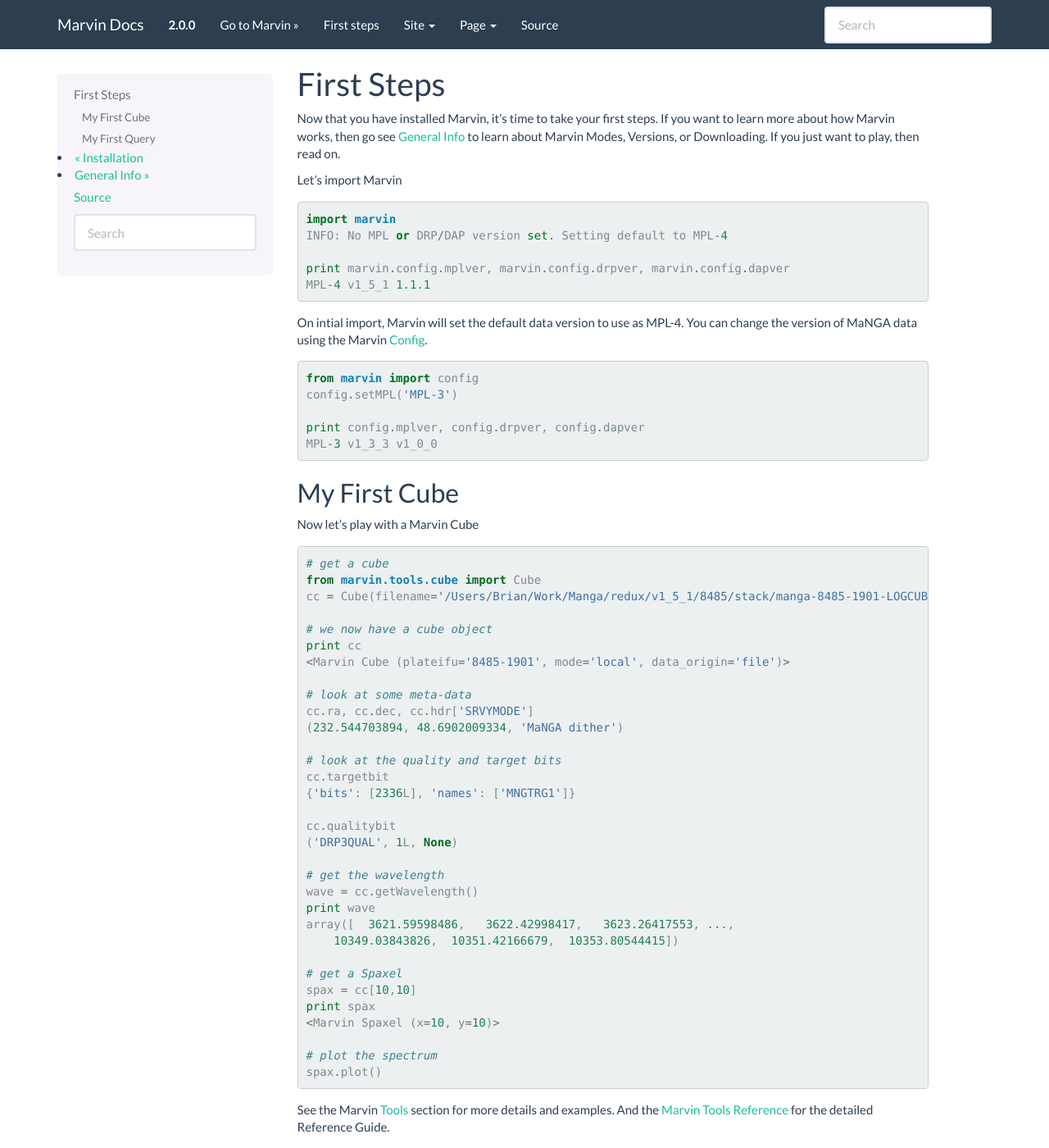
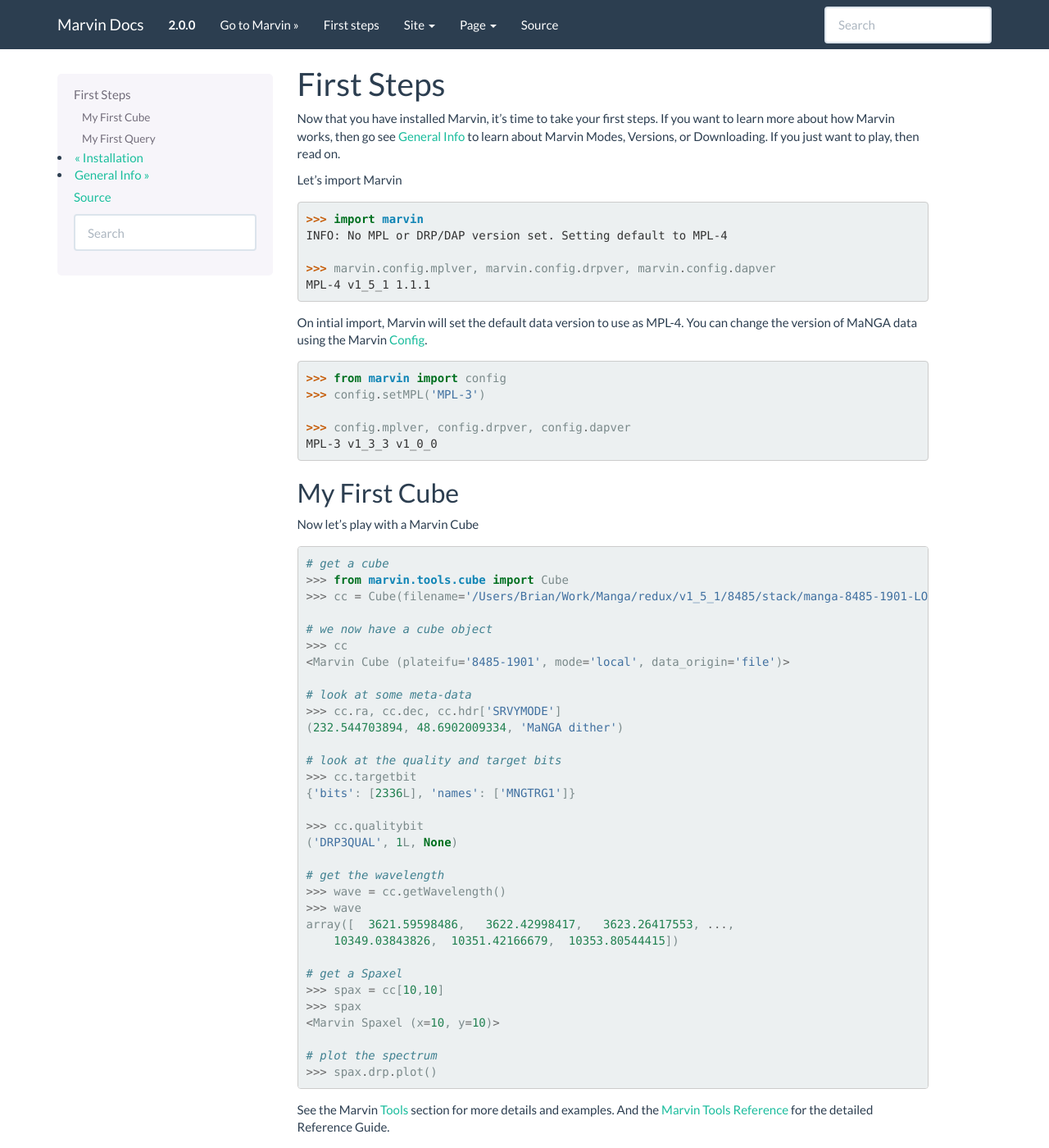
Before and after one commit to sdss/marvin, a Sphinx documentation site: the page built from docs/sphinx/first-steps.rst, in a window 1280 px wide and 1400 px high. Shown: the whole window at 82% size. Built offline with Sphinx 7.4.7, drawn with Linux system fonts in a browser that asks for light colours; pages that are not in the unit, such as notebooks, are missing from menus; some of the changed text lies outside the part shown.

Commit message:
minor fixes

```diff
--- a/docs/sphinx/first-steps.rst
+++ b/docs/sphinx/first-steps.rst
@@ -12,19 +12,19 @@
 Let's import Marvin
 ::
 
-    import marvin
+    >>> import marvin
     INFO: No MPL or DRP/DAP version set. Setting default to MPL-4
 
-    print marvin.config.mplver, marvin.config.drpver, marvin.config.dapver
+    >>> marvin.config.mplver, marvin.config.drpver, marvin.config.dapver
     MPL-4 v1_5_1 1.1.1
 
 On intial import, Marvin will set the default data version to use as MPL-4.  You can change the version of MaNGA data
 using the Marvin :ref:`marvin-config-class`. ::
 
-    from marvin import config
-    config.setMPL('MPL-3')
+    >>> from marvin import config
+    >>> config.setMPL('MPL-3')
 
-    print config.mplver, config.drpver, config.dapver
+    >>> config.mplver, config.drpver, config.dapver
     MPL-3 v1_3_3 v1_0_0
 
 .. _marvin-firststep-cube:
@@ -36,37 +36,37 @@
 ::
 
     # get a cube
-    from marvin.tools.cube import Cube
-    cc = Cube(filename='/Users/Brian/Work/Manga/redux/v1_5_1/8485/stack/manga-8485-1901-LOGCUBE.fits.gz')
+    >>> from marvin.tools.cube import Cube
+    >>> cc = Cube(filename='/Users/Brian/Work/Manga/redux/v1_5_1/8485/stack/manga-8485-1901-LOGCUBE.fits.gz')
 
     # we now have a cube object
-    print cc
+    >>> cc
     <Marvin Cube (plateifu='8485-1901', mode='local', data_origin='file')>
 
     # look at some meta-data
-    cc.ra, cc.dec, cc.hdr['SRVYMODE']
+    >>> cc.ra, cc.dec, cc.hdr['SRVYMODE']
     (232.544703894, 48.6902009334, 'MaNGA dither')
 
     # look at the quality and target bits
-    cc.targetbit
+    >>> cc.targetbit
     {'bits': [2336L], 'names': ['MNGTRG1']}
 
-    cc.qualitybit
+    >>> cc.qualitybit
     ('DRP3QUAL', 1L, None)
 
     # get the wavelength
-    wave = cc.getWavelength()
-    print wave
+    >>> wave = cc.getWavelength()
+    >>> wave
     array([  3621.59598486,   3622.42998417,   3623.26417553, ...,
         10349.03843826,  10351.42166679,  10353.80544415])
 
     # get a Spaxel
-    spax = cc[10,10]
-    print spax
+    >>> spax = cc[10,10]
+    >>> spax
     <Marvin Spaxel (x=10, y=10)>
 
     # plot the spectrum
-    spax.plot()
+    >>> spax.drp.plot()
 
 See the Marvin :ref:`marvin-tools` section for more details and examples.  And the :ref:`marvin-tools-ref` for the detailed Reference Guide.
 
@@ -81,17 +81,17 @@
 ::
 
     # import a Marvin query convenience tool
-    from marvin.tools.query import doQuery
+    >>> from marvin.tools.query import doQuery
 
     # do a Query - select all galaxies with NSA redshift < 0.2 and only 19-fiber IFUs
-    q, r = doQuery(searchfilter='nsa.z < 0.2 and ifu.name=19*')
+    >>> q, r = doQuery(searchfilter='nsa.z < 0.2 and ifu.name=19*')
     Your parsed filter is:
     and_(nsa.z<0.2, ifu.name=19*)
 
     # look at results
-    print r.count
+    >>> r.count
     72
-    r.results[0:5]
+    >>> r.results[0:5]
     [(u'1-24099', 7991, u'1902', u'1902', 0.0281657855957747),
      (u'1-38103', 8082, u'1901', u'1901', 0.0285587850958109),
      (u'1-38157', 8083, u'1901', u'1901', 0.037575539201498),
@@ -99,11 +99,11 @@
      (u'1-43214', 8135, u'1902', u'1902', 0.117997065186501)]
 
     # see the column names
-    r.getColumns()
+    >>> r.getColumns()
     [u'mangaid', u'plate', u'name', u'name', u'z']
 
     # see the full column names
-    r.mapColumnsToParams()
+    >>> r.mapColumnsToParams()
     ['cube.mangaid', 'cube.plate', 'ifu.name', 'nsa.z']
 
 See the Marvin :ref:`marvin-queries` section for more details and examples.  And the :ref:`marvin-query-ref` for the detailed Reference Guide.
```
